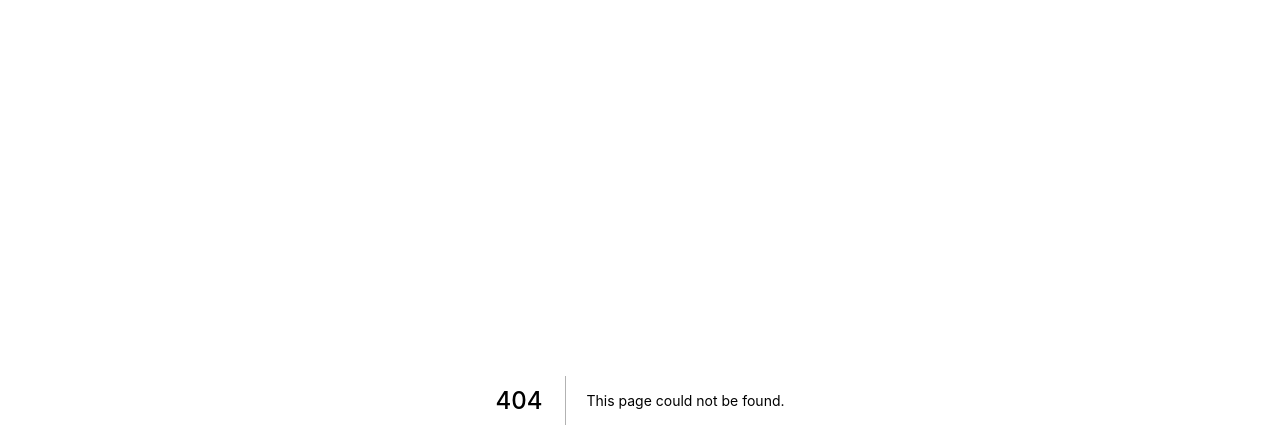
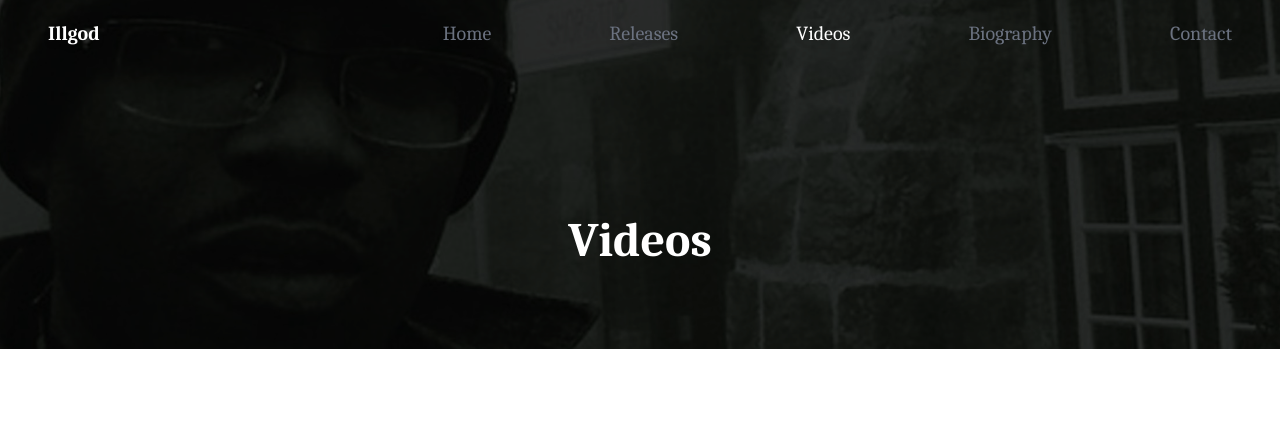
Before and after one commit to abu-git/illgod, a Next.js app: page /videos in a window 1280 px wide. Before the commit this address had no page. Shown: the top 448 px of the page. Built offline with nearby package versions, Linux system fonts and the light colour scheme.

Commit message:
MiniLanding progress, other pages landing started

```diff
--- /dev/null
+++ b/components/MiniLanding.js
@@ -0,0 +1,22 @@
+import React from 'react'
+import Image from 'next/image'
+
+function MiniLanding({header}) {
+    return (
+        <div className='w-full'>
+            <div>
+                <Image
+                    src="/miniLanding.jpg"
+                    alt="Illgod | A Time for Us"
+                    width={2200}
+                    height={600}
+                    className='object-cover brightness-50'
+                />
+
+                <h2 className='text-center text-2xl md:text-5xl font-bold text-white brightness-200 -mt-14 md:-mt-[7.5rem] lg:-mt-[8.7rem]'>{header}</h2>
+            </div>
+        </div>
+    )
+}
+
+export default MiniLanding
--- a/components/Navigation.js
+++ b/components/Navigation.js
@@ -1,7 +1,12 @@
 import React,{ useState } from 'react'
+import { useRouter } from 'next/router'
+import Link from 'next/link'
 
 function Navigation() {
     const [showSideBar, setShowSideBar] = useState(false)
+
+    //used for active links
+    const router = useRouter()
 
     //nav state
     const [navColor, setNavColor] = useState(false)
@@ -27,11 +32,19 @@ function Navigation() {
                 <h3 className='text-xl font-bold'>Illgod</h3>
 
                 <ul className='hidden lg:flex justify-between items-center w-2/3 text-xl'>
-                    <li>Home</li>
-                    <li>Releases</li>
-                    <li>Videos</li>
-                    <li>Bio</li>
-                    <li>Contact</li>
+                    <Link href="/" passHref>
+                        <li className={`${router.pathname === "/" ? "text-white" : "text-gray-500 cursor-pointer"}`}>Home</li>
+                    </Link>
+                    <Link href="/releases" passHref>
+                        <li className={`${router.pathname === "/releases" ? "text-white" : "text-gray-500 cursor-pointer"}`}>Releases</li>
+                    </Link>
+                    <Link href="/videos" passHref>
+                        <li className={`${router.pathname === "/videos" ? "text-white" : "text-gray-500 cursor-pointer"}`}>Videos</li>
+                    </Link>
+                    <Link href="/biography" passHref>
+                        <li className={`${router.pathname === "/biography" ? "text-white" : "text-gray-500 cursor-pointer"}`}>Biography</li>
+                    </Link>
+                    <li className='text-gray-500'>Contact</li>
                 </ul>
 
                 <button className='lg:hidden' onClick={() => setShowSideBar(!showSideBar)}>
@@ -53,10 +66,18 @@ function Navigation() {
                     </div>
 
                     <ul className='flex flex-col mt-16 text-lg text-center'>
-                        <li className='py-3 font-bold text-white'>Home</li>
-                        <li className='py-3'>Releases</li>
-                        <li className='py-3'>Videos</li>
-                        <li className='py-3'>Bio</li>
+                        <Link href="/" passHref>
+                            <li className={`${router.pathname === "/" ? "text-white font-bold" : "text-black"} py-3`}>Home</li>
+                        </Link>
+                        <Link href="/releases" passHref>
+                            <li className={`${router.pathname === "/releases" ? "text-white font-bold" : "text-black"} py-3`}>Releases</li>
+                        </Link>
+                        <Link href="/videos" passHref>
+                            <li className={`${router.pathname === "/videos" ? "text-white font-bold" : "text-black"} py-3`}>Videos</li>
+                        </Link>
+                        <Link href="/biography" passHref>
+                            <li className={`${router.pathname === "/biography" ? "text-white font-bold" : "text-black"} py-3`}>Biography</li>
+                        </Link>
                         <li className='py-3'>Contact</li>
                     </ul>
                 </nav>
--- /dev/null
+++ b/pages/biography.js
@@ -0,0 +1,25 @@
+import React from 'react'
+import Head from 'next/head'
+import Navigation from '@/components/Navigation'
+import MiniLanding from '@/components/MiniLanding'
+
+
+function Biography() {
+    return (
+        <>
+            <Head>
+                <title>Illgod</title>
+                <meta name="description" content="Generated by create next app" />
+                <meta name="viewport" content="width=device-width, initial-scale=1" />
+                <link rel="icon" href="/favicon.ico" />
+            </Head>
+
+            <main>
+                <Navigation />
+                <MiniLanding header="Biography" />
+            </main>
+        </>
+    )
+}
+
+export default Biography
--- /dev/null
+++ b/pages/releases/index.js
@@ -0,0 +1,24 @@
+import React from 'react'
+import Head from 'next/head'
+import Navigation from '@/components/Navigation'
+import MiniLanding from '@/components/MiniLanding'
+
+function Releases() {
+
+    return (
+        <>
+            <Head>
+                <title>Illgod</title>
+                <meta name="description" content="Generated by create next app" />
+                <meta name="viewport" content="width=device-width, initial-scale=1" />
+                <link rel="icon" href="/favicon.ico" />
+            </Head>
+            <>
+                <Navigation />
+                <MiniLanding header={'Releases'} />
+            </>
+        </>
+    )
+}
+
+export default Releases
--- /dev/null
+++ b/pages/videos.js
@@ -0,0 +1,23 @@
+import React from 'react'
+import Head from 'next/head'
+import Navigation from '@/components/Navigation'
+import MiniLanding from '@/components/MiniLanding'
+
+function Videos() {
+    return (
+        <>
+            <Head>
+                <title>Illgod</title>
+                <meta name="description" content="Generated by create next app" />
+                <meta name="viewport" content="width=device-width, initial-scale=1" />
+                <link rel="icon" href="/favicon.ico" />
+            </Head>
+            <main>
+                <Navigation />
+                <MiniLanding header={"Videos"} />
+            </main>
+        </>
+    )
+}
+
+export default Videos
```
Also changed, not shown: public/miniLanding.jpg (added).
